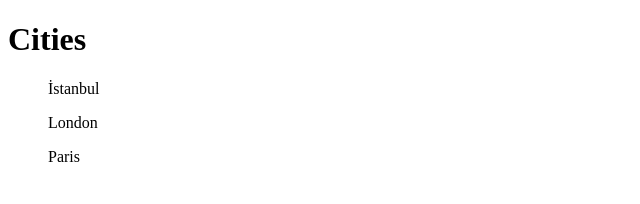
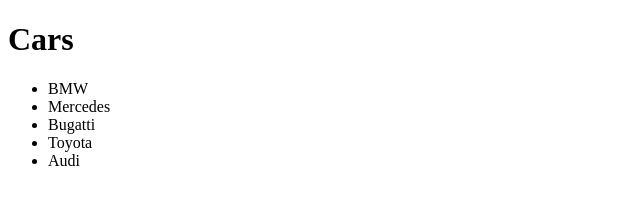
Before and after one commit to CTBulca/myFirstRepo, a plain HTML site: page index.html in a window 1280 px wide. Shown: the whole page, without its empty margins (0-640 px from the left). Drawn offline with Linux system fonts and the light colour scheme.

Commit message:
I added new cars

```diff
--- a/index.html
+++ b/index.html
@@ -7,9 +7,13 @@
     <title>Document</title>
 </head>
 <body>
-    <h1>Cities</h1>
-    <ul>İstanbul</ul>
-    <ul>London</ul>
-    <ul>Paris</ul>
+    <h1>Cars</h1>
+    <ul>
+        <li>BMW</li>
+        <li>Mercedes</li>
+        <li>Bugatti</li>
+        <li>Toyota</li>
+        <li> Audi</li>
+       </ul>
 </body>
 </html>
```
